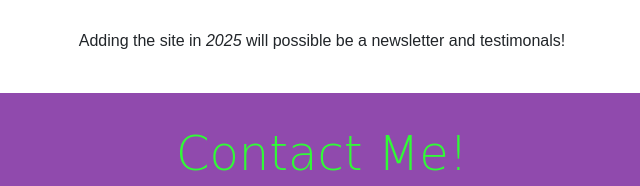
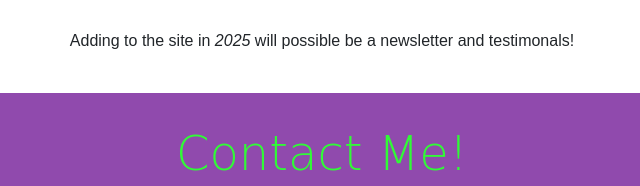
Before and after one commit to MrCCampbell/milestone-project-1, a plain HTML site: page confirmation.html in a window 1280 px wide. Shown: the part 395-581 px from the top of the page, 318-958 px from the left. Drawn offline with nearby package versions, Linux system fonts and the light colour scheme; a web font is replaced by a local one.

Commit message:
Updated coming soon on confirmation.html.

```diff
--- a/confirmation.html
+++ b/confirmation.html
@@ -57,7 +57,7 @@
                 <br>
                 <h2 class="display-5">Coming Soon!</h2>
                 <br>
-                <p>Adding the site in <em>2025</em> will possible be a newsletter and testimonals!</p>
+                <p>Adding to the site in <em><bold>2025</bold></em> will possible be a <bold>newsletter</bold> and <bold>testimonals</bold>!</p>
                 <br>
             </div>
         </div>
```
Also changed, not shown: 1 other file.
